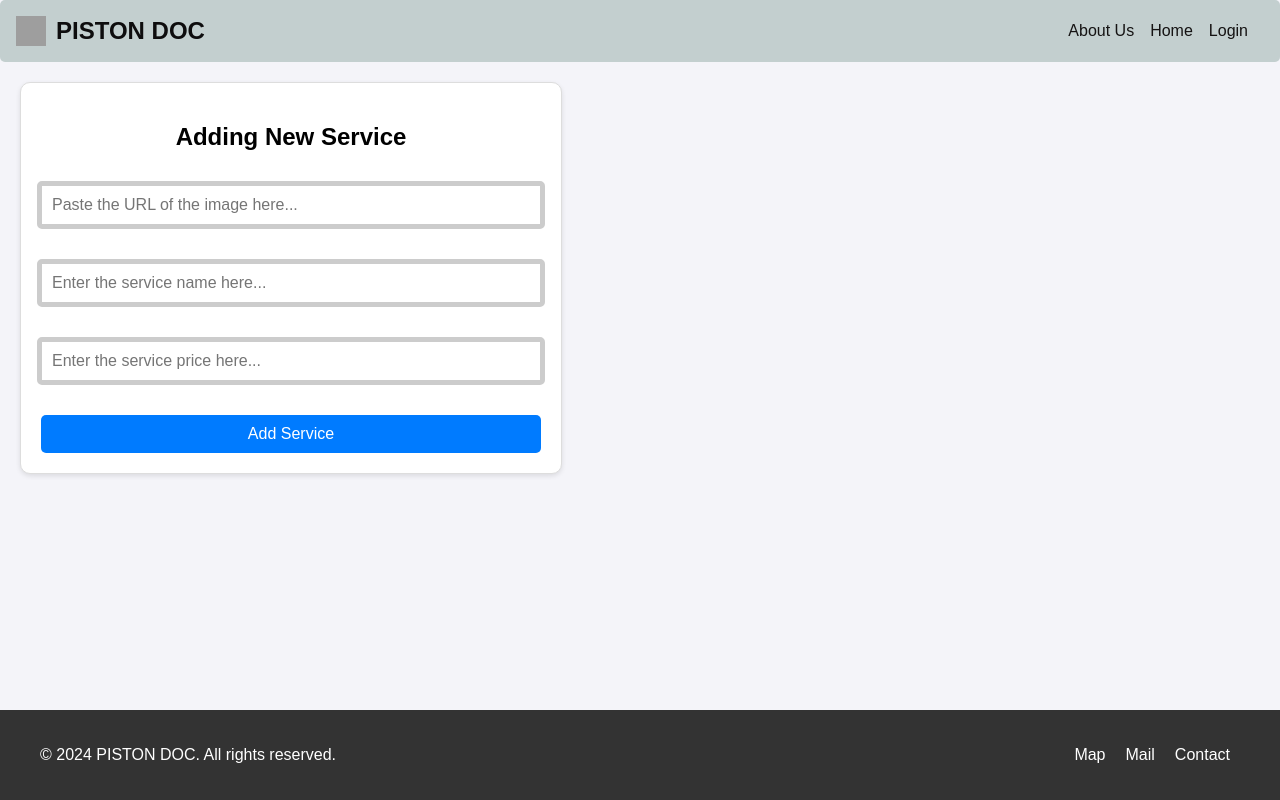
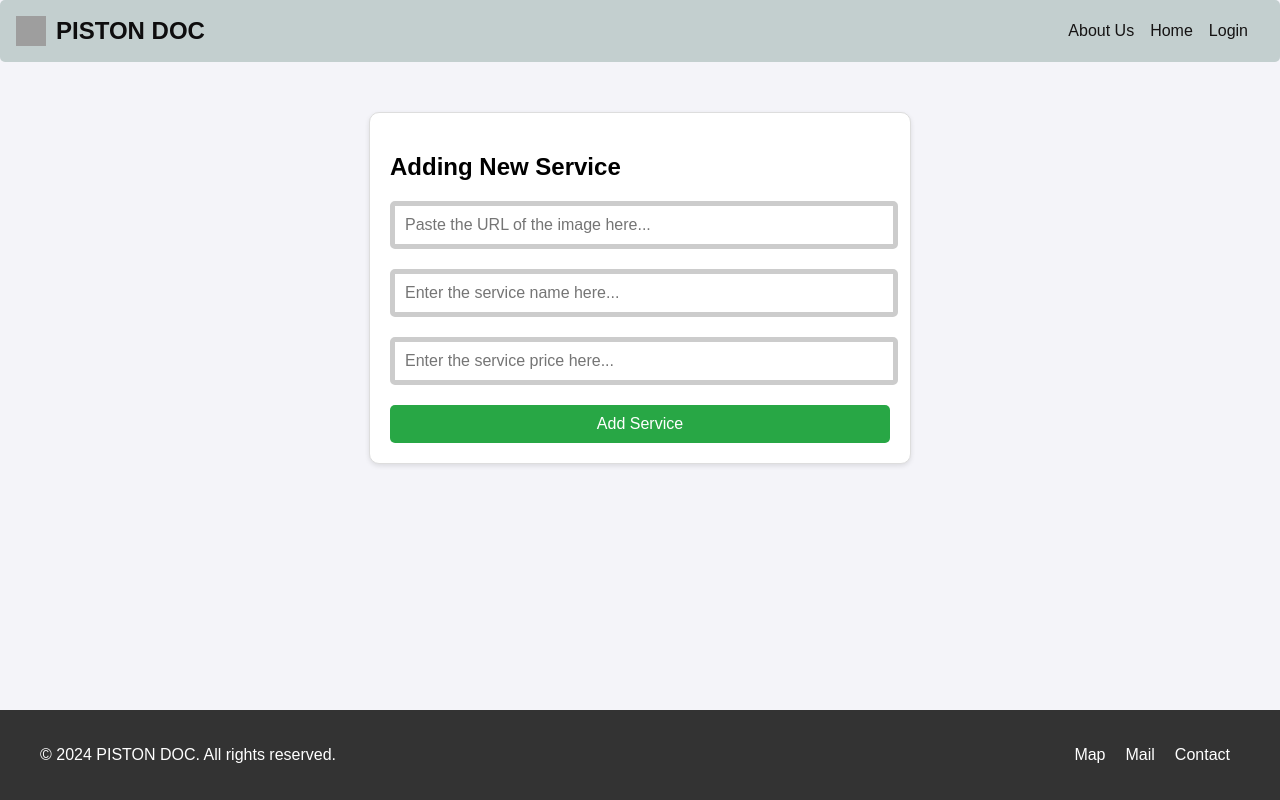
Before and after one commit to LogeshMurugesan18/Bike_Service_Application, a React (Vite) app in the folder FRONTEND/: page /addservice in a window 1280 px wide. Built offline with nearby package versions, Linux system fonts and the light colour scheme; no server answers; grey boxes are pictures that could not be loaded.

Commit message:
add modified

```diff
--- a/FRONTEND/src/Admin/Add.css
+++ b/FRONTEND/src/Admin/Add.css
@@ -1,6 +1,5 @@
-/* AddService.css */
 
-.add-new {
+.add-n {
   max-width: 500px;
   margin: 50px auto;
   padding: 20px;
@@ -24,7 +23,7 @@
   font-size: 16px;
 }
 
-  .add-input-btn {
+.add-btn {
   width: 100%;
   padding: 10px;
   border: none;
@@ -36,6 +35,6 @@
   transition: background-color 0.3s ease;
 }
 
-  .add-input-btn:hover {
+.add-btn:hover {
   background-color: #218838;
 }
--- a/FRONTEND/src/Admin/Add.jsx
+++ b/FRONTEND/src/Admin/Add.jsx
@@ -26,7 +26,7 @@ const AddService = () => {
 
   return (
     <div>
-      <form onSubmit={handleSubmit} className="add-new">
+      <form onSubmit={handleSubmit} className="add-n">
         <h2>Adding New Service</h2>
         <input
           className="add-input"
@@ -49,7 +49,7 @@ const AddService = () => {
           onChange={(e) => setServicePrice(e.target.value)}
           placeholder="Enter the service price here..."
         />
-        <button className="add-input-btn" type="submit">
+        <button className="add-btn" type="submit">
           Add Service
         </button>
       </form>
```
Also changed, not shown: FRONTEND/src/Client/Home.jsx (+0 -81 lines). Lines whose indentation alone changed are shown as unchanged.
